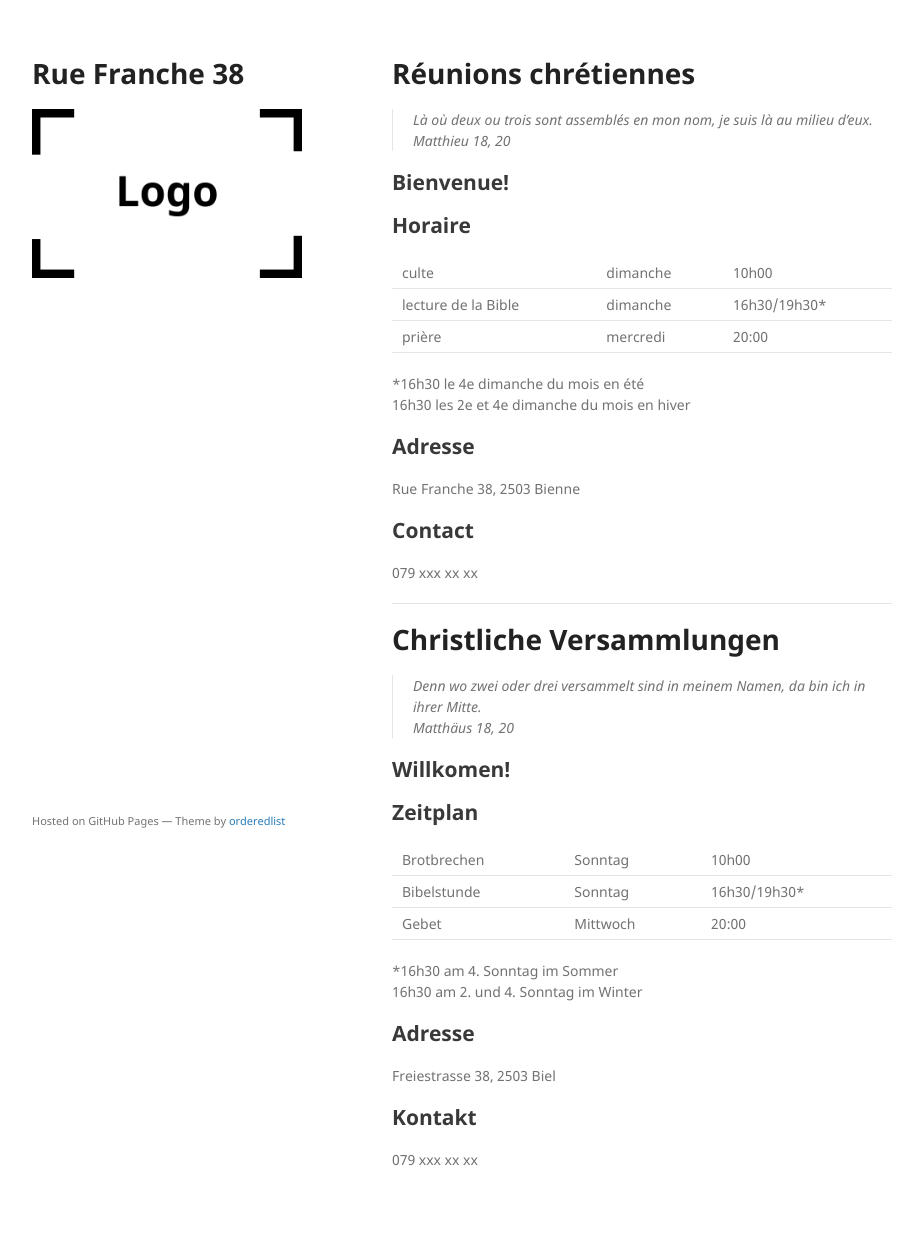
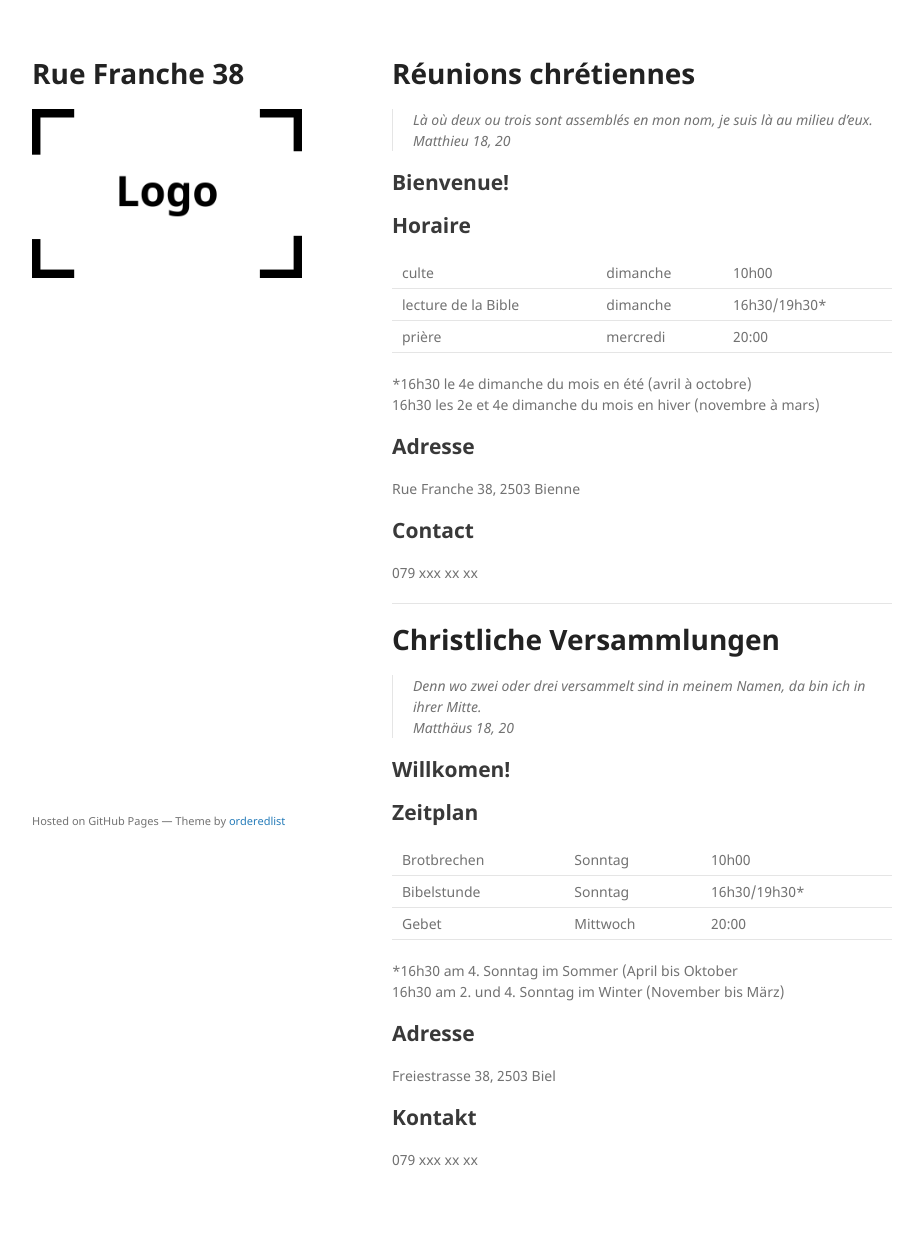
Before and after one commit to gitjo7265/rf38, a Jekyll site: the page built from index.md, in a window 1280 px wide. Shown: the whole page, without its empty margins (178-1101 px from the left). Built offline with Jekyll 4.4.1, drawn with Linux system fonts in a browser that asks for light colours; our own code applies the rules of GitHub Pages for plain Markdown files.

Commit message:
Update index.md

```diff
--- a/index.md
+++ b/index.md
@@ -17,8 +17,8 @@ layout: default
 | lecture de la Bible | dimanche   | 16h30/19h30*  |
 | prière              | mercredi   | 20:00         |
 
-*16h30 le 4e dimanche du mois en été\
-16h30 les 2e et 4e dimanche du mois en hiver
+*16h30 le 4e dimanche du mois en été (avril à octobre)\
+16h30 les 2e et 4e dimanche du mois en hiver (novembre à mars)
 
 ## Adresse
 Rue Franche 38, 2503 Bienne
@@ -43,8 +43,8 @@ Rue Franche 38, 2503 Bienne
 | Bibelstunde         | Sonntag   | 16h30/19h30*  |
 | Gebet               | Mittwoch  | 20:00         |
 
-*16h30 am 4. Sonntag im Sommer\
-16h30 am 2. und 4. Sonntag im Winter
+*16h30 am 4. Sonntag im Sommer (April bis Oktober\
+16h30 am 2. und 4. Sonntag im Winter (November bis März)
 
 ## Adresse
 Freiestrasse 38, 2503 Biel
```
